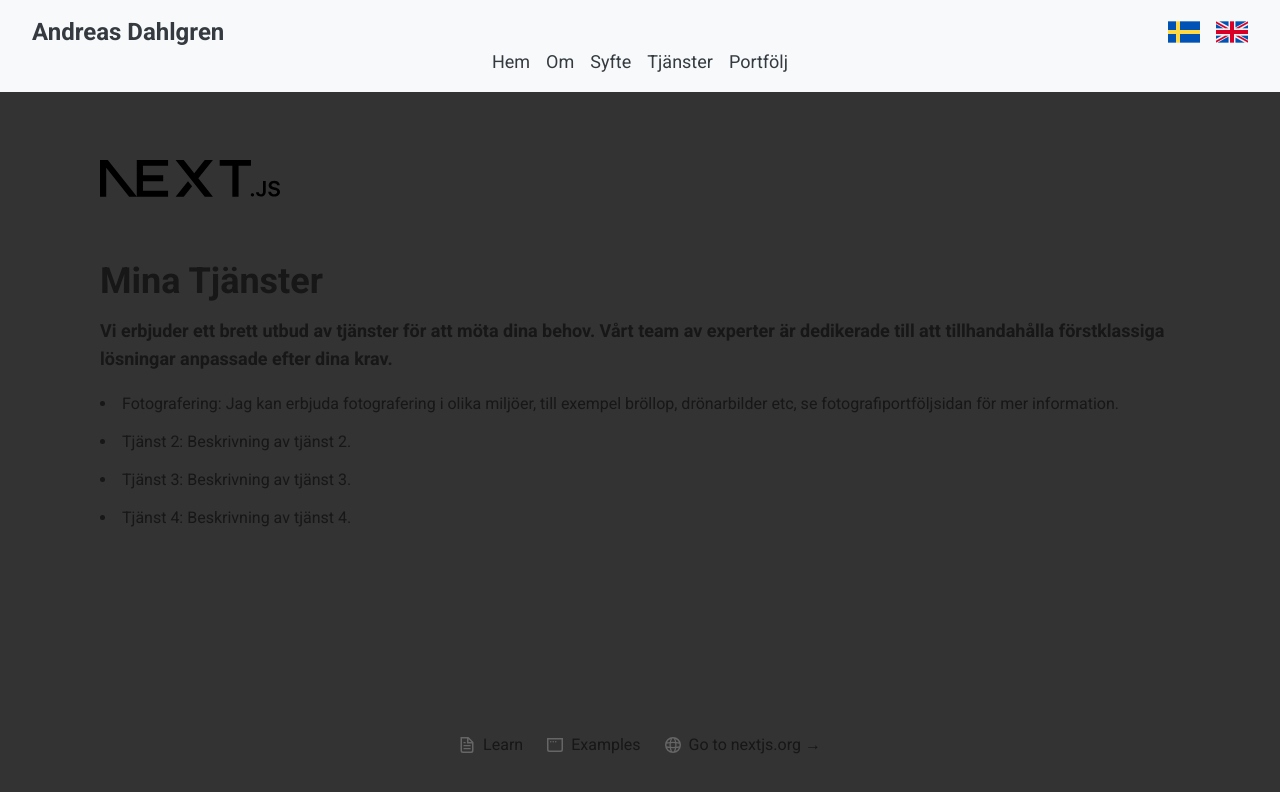
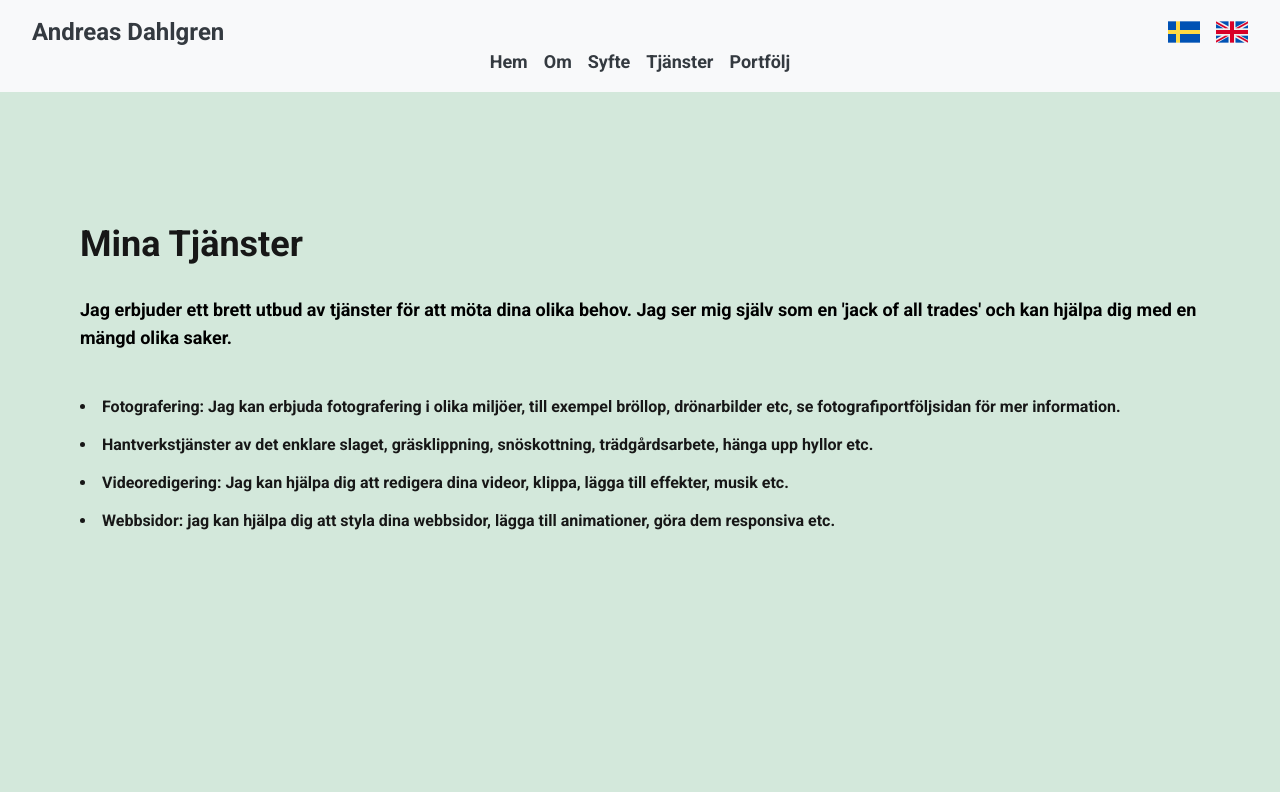
Before and after one commit to AndreasAKD/DynamicWebApp, a Next.js app: page /services in a window 1280 px wide. Shown: the top 792 px of the page. Built offline with nearby package versions, Linux system fonts and the light colour scheme.

Commit message:
hide secrets and update content

```diff
--- a/app/globals.css
+++ b/app/globals.css
@@ -5,14 +5,14 @@
 @tailwind utilities;
 
 :root {
-  --background: #ffffff;
+  --background: hsl(143, 32%, 87%);
   --foreground: #171717;
   --primary: #007BFF;
   --secondary: #6C757D;
   --accent: #28A745;
   --navbar-bg: #F8F9FA;
   --navbar-text: #343A40;
-  --hero-bg: #333333;
+  --hero-bg: hsl(143, 32%, 87%);
   --hero-text: #ffffff;
   --about-bg: #ffffff;
   --about-text: #171717;
@@ -44,14 +44,18 @@
 
 body {
   color: var(--foreground);
-  /* background: var(--background); */
-  background-color: var(--hero-bg);
+  background: var(--background);
+  /* background-color: var(--hero-bg); */
   font-family: 'Roboto', sans-serif;
   line-height: 30px;
 }
 
 p {
   font-weight: 700;
+  color: black;
+  @media (prefers-color-scheme: dark) {
+    color: white;
+  }
 }
 
 html {
@@ -62,6 +66,8 @@ html {
 .container {
   max-width: 1600px;
   margin: 0 auto;
-  padding: 0 20px; /* Optional: Add some padding for better spacing */
-  background-color: var(--hero-bg);
+
+  @media (prefers-color-scheme: dark) {
+    background-color: var(--hero-bg);
+  }
 }
--- a/components/menu.tsx
+++ b/components/menu.tsx
@@ -76,27 +76,27 @@ export default function Menu() {
           style={{ backgroundColor: 'var(--navbar-bg)', color: 'var(--navbar-text)' }}
         >
           <li>
-            <Link href="/" className="block py-2 sm:py-0 hover:underline" onClick={closeMenu}>
+            <Link href="/" className="block py-2 font-bold sm:py-0 hover:underline" onClick={closeMenu}>
               {t('home')}
             </Link>
           </li>
           <li>
-            <Link href="/about" className="block py-2 sm:py-0 hover:underline" onClick={closeMenu}>
+            <Link href="/about" className="block py-2 font-bold sm:py-0 hover:underline" onClick={closeMenu}>
               {t('about')}
             </Link>
           </li>
           <li>
-            <Link href="/purpose" className="block py-2 sm:py-0 hover:underline" onClick={closeMenu}>
+            <Link href="/purpose" className="block py-2 font-bold sm:py-0 hover:underline" onClick={closeMenu}>
               {t('purpose')}
             </Link>
           </li>
           <li>
-            <Link href="/services" className="block py-2 sm:py-0 hover:underline" onClick={closeMenu}>
+            <Link href="/services" className="block py-2 font-bold sm:py-0 hover:underline" onClick={closeMenu}>
               {t('services')}
             </Link>
           </li>
           <li>
-            <Link href="/portfolio" className="block py-2 sm:py-0 hover:underline" onClick={closeMenu}>
+            <Link href="/portfolio" className="block py-2 font-bold sm:py-0 hover:underline" onClick={closeMenu}>
               {t('portfolio')}
             </Link>
           </li>
--- a/messages/sv.json
+++ b/messages/sv.json
@@ -6,17 +6,18 @@
   "portfolio": "Portfölj",
   "viewSamples": "Visa exempel på mitt arbete",
   "aboutMe": "Om mig",
-  "aboutDescription": "Jag är en passionerad webbutvecklare med erfarenhet av att skapa dynamiska och responsiva webbplatser. Jag specialiserar mig på front-end utveckling och har ett gott öga för design.",
+  "aboutDescription": "Jag är en passionerad fullstackutvecklare med erfarenhet av främst integrationsutveckling, även på jobbet så får jag ibland jobba med frontend, men främst i privata projekt som detta.",
   "skills": "Mina färdigheter inkluderar HTML, CSS, JavaScript, React och mer. Jag är alltid ivrig att lära mig nya teknologier och förbättra mina färdigheter.",
   "samplesOfWork": "Exempel på mitt arbete",
   "seeMoreAtPortfolio": "Se mer i portföljmenyn",
   "contactMe": "Kontakta mig genom att klicka på logotypen nedan",
   "ourServices": "Mina Tjänster",
-  "servicesDescription": "Vi erbjuder ett brett utbud av tjänster för att möta dina behov. Vårt team av experter är dedikerade till att tillhandahålla förstklassiga lösningar anpassade efter dina krav.",
+  "purposeDescription": "Syftet med denna hemsida är att utveckla både min professionella och privata kompetens",
+  "servicesDescription": "Jag erbjuder ett brett utbud av tjänster för att möta dina olika behov. Jag ser mig själv som en 'jack of all trades' och kan hjälpa dig med en mängd olika saker.",
   "service1": "Fotografering: Jag kan erbjuda fotografering i olika miljöer, till exempel bröllop, drönarbilder etc, se fotografiportföljsidan för mer information.",
-  "service2": "Tjänst 2: Beskrivning av tjänst 2.",
-  "service3": "Tjänst 3: Beskrivning av tjänst 3.",
-  "service4": "Tjänst 4: Beskrivning av tjänst 4.",
+  "service2": "Hantverkstjänster av det enklare slaget, gräsklippning, snöskottning, trädgårdsarbete, hänga upp hyllor etc.",
+  "service3": "Videoredigering: Jag kan hjälpa dig att redigera dina videor, klippa, lägga till effekter, musik etc.",
+  "service4": "Webbsidor: jag kan hjälpa dig att styla dina webbsidor, lägga till animationer, göra dem responsiva etc.",
   "portfolioDescription": "Min portfölj med några exempelbilder.",
   "portfolioInstructions": "Använd piltangenterna för att navigera mellan bilderna eller svep med fingrarna på mobilen.",
   "lifeenthusiast": "Lärande för livet"
--- a/pages/about/index.tsx
+++ b/pages/about/index.tsx
@@ -12,8 +12,8 @@ const About = ({}: AboutProps) => {
   return (
     <div className="min-h-screen flex flex-col">
       <main className="flex-grow p-8 pb-20 sm:p-20 mt-[10vh]">
-        <div className="text-sm text-center sm:text-left font-medium">
-          <p className="mb-2">{t('purpose')}</p>
+        <div className="text-xl text-center sm:text-left font-medium">
+          <p className="mb-2">{t('about')}</p>
           <p>{t('aboutDescription')}</p>
         </div>
       </main>
--- a/pages/index.tsx
+++ b/pages/index.tsx
@@ -41,12 +41,12 @@ const Home = ({}: HomeProps) => {
   return (
     <div className="flex flex-col">
       {/* Hero Section */}
-      <section className="flex flex-col items-center justify-center min-h-screen" style={{ backgroundColor: 'var(--hero-bg)', color: 'var(--hero-text)' }}>
+      <section className="flex flex-col items-center justify-center min-h-screen" style={{ backgroundColor: 'var(--hero-bg)'}}>
         <h1 className="text-3xl font-bold mb-4">Andreas Dahlgren</h1>
         <p className="text-xl mb-8 text-center">{t('lifeenthusiast')}</p>
         <a href="#portfolio" className="px-6 py-3 bg-blue-500 text-white rounded-full hover:bg-blue-600 transition">{t('viewSamples')}</a>
         <div className="mt-10 animate-bounce">
-          <svg className="w-6 h-6 text-white" fill="none" stroke="currentColor" viewBox="0 0 24 24" xmlns="http://www.w3.org/2000/svg">
+          <svg className="w-6 h-6" fill="none" stroke="currentColor" viewBox="0 0 24 24" xmlns="http://www.w3.org/2000/svg">
             <path strokeLinecap="round" strokeLinejoin="round" strokeWidth="2" d="M19 9l-7 7-7-7"></path>
           </svg>
         </div>
@@ -60,7 +60,7 @@ const Home = ({}: HomeProps) => {
       </section>
 
       {/* Portfolio Section */}
-      <section id="portfolio" className="p-8 sm:p-20" style={{ backgroundColor: 'var(--portfolio-bg)', color: 'var(--portfolio-text)' }}>
+      <section id="portfolio" className="p-8 sm:p-20" style={{ color: 'var(--portfolio-text)' }}>
         <h2 className="text-3xl font-bold mb-8">{t('samplesOfWork')}</h2>
         <h3 className="text-xl font-bold mb-8">{t('seeMoreAtPortfolio')}</h3>
         <div className="grid grid-cols-1 sm:grid-cols-2 lg:grid-cols-3 gap-8">
--- a/pages/portfolio/index.tsx
+++ b/pages/portfolio/index.tsx
@@ -44,7 +44,7 @@ const Portfolio = ({}: PortfolioProps) => {
     <div className="min-h-screen flex flex-col">
       <main className="flex-grow p-8 pb-20 sm:p-20">
         <ol className="list-inside list-decimal text-sm text-center sm:text-left">
-          <p className="mb-2 mt-20 text-[28px] leading-[30px]">
+          <p className="mb-2 mt-20 text-[40px] leading-[30px]">
             {t('portfolioDescription')}
           </p>
           <p className="mb-2 mt-5">
--- a/pages/purpose/index.tsx
+++ b/pages/purpose/index.tsx
@@ -7,14 +7,14 @@ type PurposeProps = {
 };
 
 const Purpose = ({}: PurposeProps) => {
-    const t = useTranslations();
+  const t = useTranslations();
 
   return (
     <div className="min-h-screen flex flex-col">
       <main className="flex-grow p-8 pb-20 sm:p-20 mt-[10vh]">
-        <div className="text-sm text-center sm:text-left font-medium">
+        <div className="text-xl text-center sm:text-left font-medium">
           <p className="mb-2">{t('purpose')}</p>
-          <p>{t('aboutDescription')}</p>
+          <p>{t('purposeDescription')}</p>
         </div>
       </main>
     </div>
@@ -30,4 +30,4 @@ export const getServerSideProps: GetServerSideProps = async ({ locale }) => {
   };
 };
 
-export default Purpose
+export default Purpose;
--- a/pages/services/index.tsx
+++ b/pages/services/index.tsx
@@ -1,7 +1,6 @@
 import { GetServerSideProps } from 'next';
 import { useTranslations } from 'next-intl';
 import React from 'react';
-import Image from 'next/image';
 
 type ServicesProps = {
   messages: Record<string, string>;
@@ -13,28 +12,28 @@ const Services = ({}: ServicesProps) => {
   return (
     <div className="min-h-screen flex flex-col">
       <main className="flex-grow p-8 pb-20 sm:p-20 mt-[10vh]">
-        <Image
+        {/* <Image
           className="dark:invert"
           src="/next.svg"
           alt="Next.js logo"
           width={180}
           height={38}
           priority
-        />
+        /> */}
         <section className="text-center sm:text-left mt-16">
-          <h1 className="text-4xl font-bold mb-4">{t('ourServices')}</h1>
-          <p className="text-lg mb-4">
+          <h1 className="text-4xl font-bold mb-8">{t('ourServices')}</h1>
+          <p className="text-lg mb-10">
             {t('servicesDescription')}
           </p>
           <ul className="list-disc list-inside">
-            <li className="mb-2">{t('service1')}</li>
-            <li className="mb-2">{t('service2')}</li>
-            <li className="mb-2">{t('service3')}</li>
-            <li className="mb-2">{t('service4')}</li>
+            <li className="mb-2 font-bold">{t('service1')}</li>
+            <li className="mb-2 font-bold">{t('service2')}</li>
+            <li className="mb-2 font-bold">{t('service3')}</li>
+            <li className="mb-2 font-bold">{t('service4')}</li>
           </ul>
         </section>
       </main>
-      <footer className="flex gap-6 flex-wrap items-center justify-center pb-10">
+      {/* <footer className="flex gap-6 flex-wrap items-center justify-center pb-10">
         <a
           className="flex items-center gap-2 hover:underline hover:underline-offset-4"
           href="https://nextjs.org/learn?utm_source=create-next-app&utm_medium=appdir-template-tw&utm_campaign=create-next-app"
@@ -80,7 +79,7 @@ const Services = ({}: ServicesProps) => {
           />
           Go to nextjs.org →
         </a>
-      </footer>
+      </footer> */}
     </div>
   );
 };
```
Also changed, not shown: messages/en.json (+6 -5 lines).
